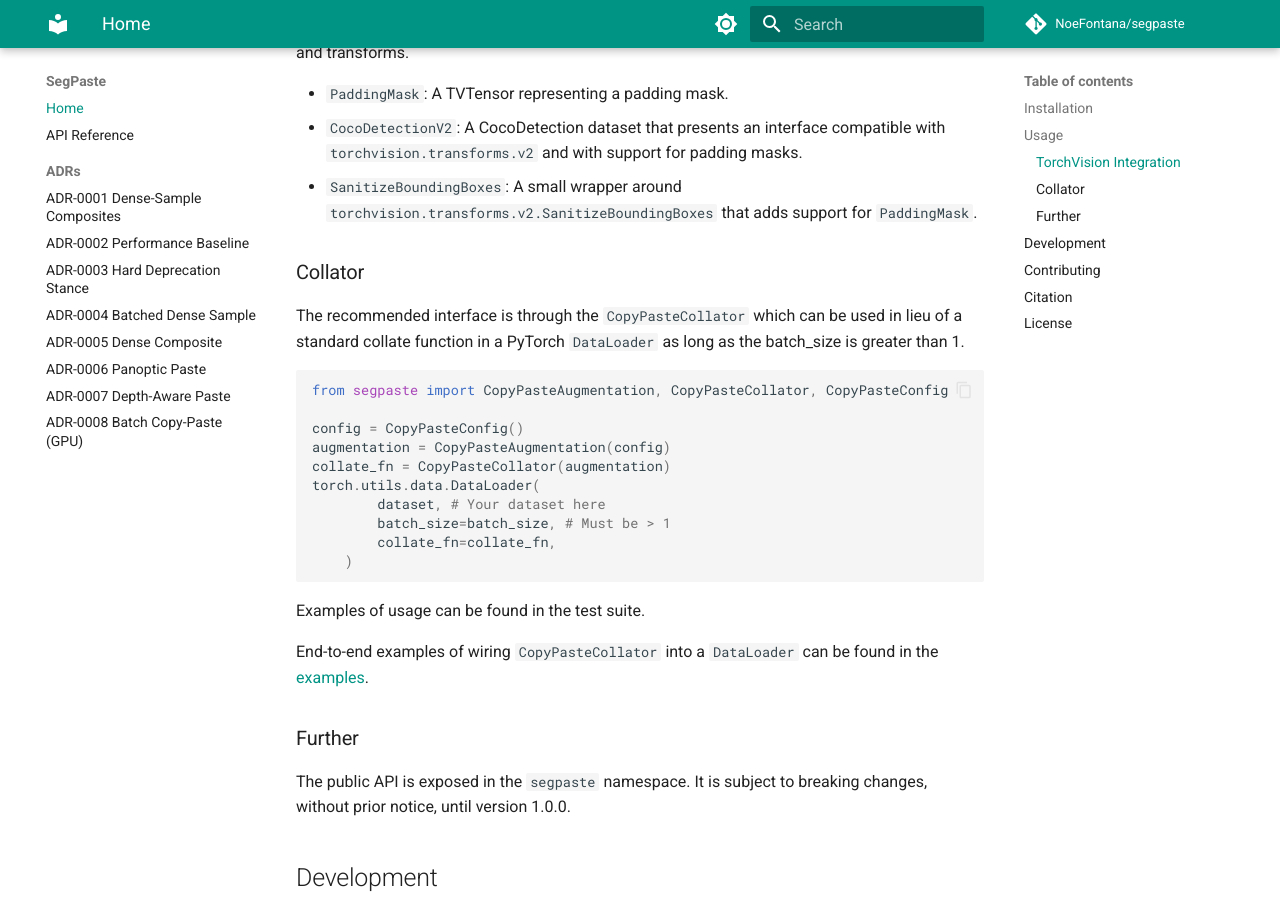
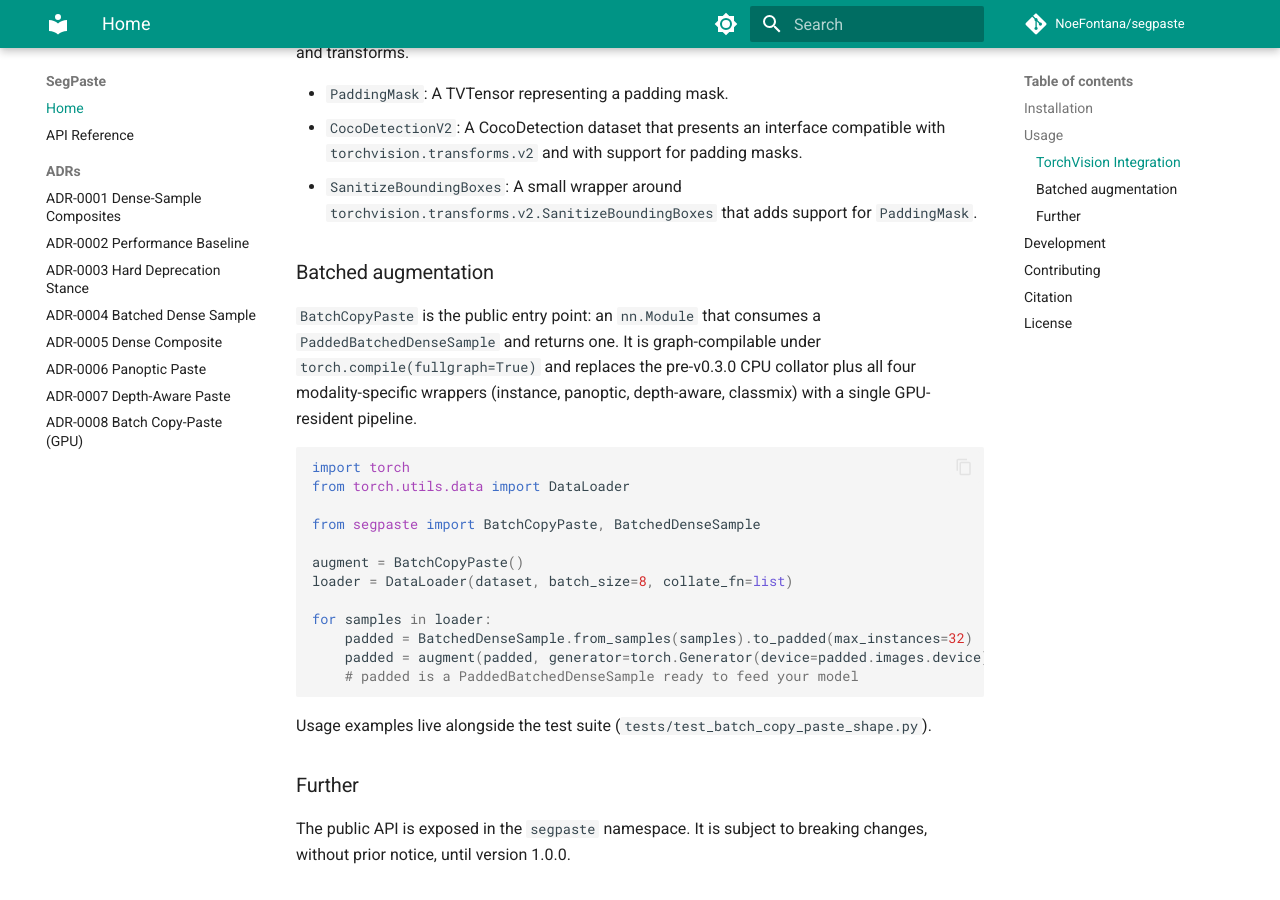
Before and after one commit to NoeFontana/segpaste, an MkDocs documentation site: the page built from docs/index.md, in a window 1280 px wide and 900 px high, scrolled down 662 px. Built offline with MkDocs 1.6.1 and Material for MkDocs 9.7.7, drawn with Linux system fonts in a browser that asks for light colours; comment, search, counter and statistics services are not loaded.

Commit message:
docs: align CLAUDE.md/README/CHANGELOG with v0.3.0 surface
- CLAUDE.md: rewrite §Architecture for BatchCopyPaste / PaddedBatchedDenseSample
  / GPU pipeline; drop deleted-test references; trim pyright include note.
- README.md: replace quickstart with BatchCopyPaste + to_padded(...);
  drop dead examples/ link.
- CHANGELOG.md: add v0.3.0 entry; rename historical [0.9.0] → [0.2.0]
  to match the actual shipped tag.
- benchmarks/README.md + baseline.json: rename label "CopyPasteCollator"
  → "BatchCopyPaste"; update bench module reference.
- Makefile + pyproject.toml: drop the deleted examples/ from format
  targets and pyright include.

````diff
--- a/README.md
+++ b/README.md
@@ -28,27 +28,30 @@ Convenience types and wrappers are provided to ease integration with `torchvisio
 - `CocoDetectionV2`: A CocoDetection dataset that presents an interface compatible with `torchvision.transforms.v2` and with support for padding masks.
 - `SanitizeBoundingBoxes`: A small wrapper around `torchvision.transforms.v2.SanitizeBoundingBoxes` that adds support for `PaddingMask`.
 
-### Collator
+### Batched augmentation
 
-The recommended interface is through the `CopyPasteCollator` which can be used in lieu of a standard collate function in a PyTorch `DataLoader` as long as the batch_size is greater than 1.
+`BatchCopyPaste` is the public entry point: an `nn.Module` that consumes a
+`PaddedBatchedDenseSample` and returns one. It is graph-compilable under
+`torch.compile(fullgraph=True)` and replaces the pre-v0.3.0 CPU collator
+plus all four modality-specific wrappers (instance, panoptic, depth-aware,
+classmix) with a single GPU-resident pipeline.
 
 ```python
-from segpaste import CopyPasteAugmentation, CopyPasteCollator, CopyPasteConfig
+import torch
+from torch.utils.data import DataLoader
 
-config = CopyPasteConfig()
-augmentation = CopyPasteAugmentation(config)
-collate_fn = CopyPasteCollator(augmentation)
-torch.utils.data.DataLoader(
-        dataset, # Your dataset here
-        batch_size=batch_size, # Must be > 1
-        collate_fn=collate_fn,
-    )
+from segpaste import BatchCopyPaste, BatchedDenseSample
 
+augment = BatchCopyPaste()
+loader = DataLoader(dataset, batch_size=8, collate_fn=list)
+
+for samples in loader:
+    padded = BatchedDenseSample.from_samples(samples).to_padded(max_instances=32)
+    padded = augment(padded, generator=torch.Generator(device=padded.images.device))
+    # padded is a PaddedBatchedDenseSample ready to feed your model
 ```
 
-Examples of usage can be found in the test suite.
-
-End-to-end examples of wiring `CopyPasteCollator` into a `DataLoader` can be found in the [examples](https://github.com/NoeFontana/segpaste/tree/main/examples).
+Usage examples live alongside the test suite (`tests/test_batch_copy_paste_shape.py`).
 
 ### Further
 
--- a/benchmarks/README.md
+++ b/benchmarks/README.md
@@ -1,13 +1,15 @@
 # benchmarks/
 
-End-to-end throughput harness for `CopyPasteCollator`. Contract pinned in
+End-to-end throughput harness for `BatchCopyPaste`. Contract pinned in
 [`docs/adrs/0002-performance-baseline.md`](../docs/adrs/0002-performance-baseline.md).
+Part v of the ADR adds the GPU dispatch lane (`bench-gpu.yml` /
+`bench_batch_copy_paste.py --device cuda`) — see ADR-0008 §v.
 
 ## Run locally
 
 ```bash
 uv sync --group bench
-uv run python -m benchmarks.bench_copy_paste \
+uv run python -m benchmarks.bench_batch_copy_paste \
   --device cpu --warmup 100 --iters 800 --image-size 512 \
   --out /tmp/run.json
 ```
--- a/pyproject.toml
+++ b/pyproject.toml
@@ -163,7 +163,7 @@ skip_covered = false
 show_missing = true
 
 [tool.pyright]
-include = ["src", "tests", "examples", "benchmarks"]
+include = ["src", "tests", "benchmarks"]
 pythonVersion = "3.11"
 pythonPlatform = "Linux"
 typeCheckingMode = "strict"
````
Also changed, not shown: CHANGELOG.md (+56 -1 lines), CLAUDE.md (+17 -22 lines), 2 other files.
